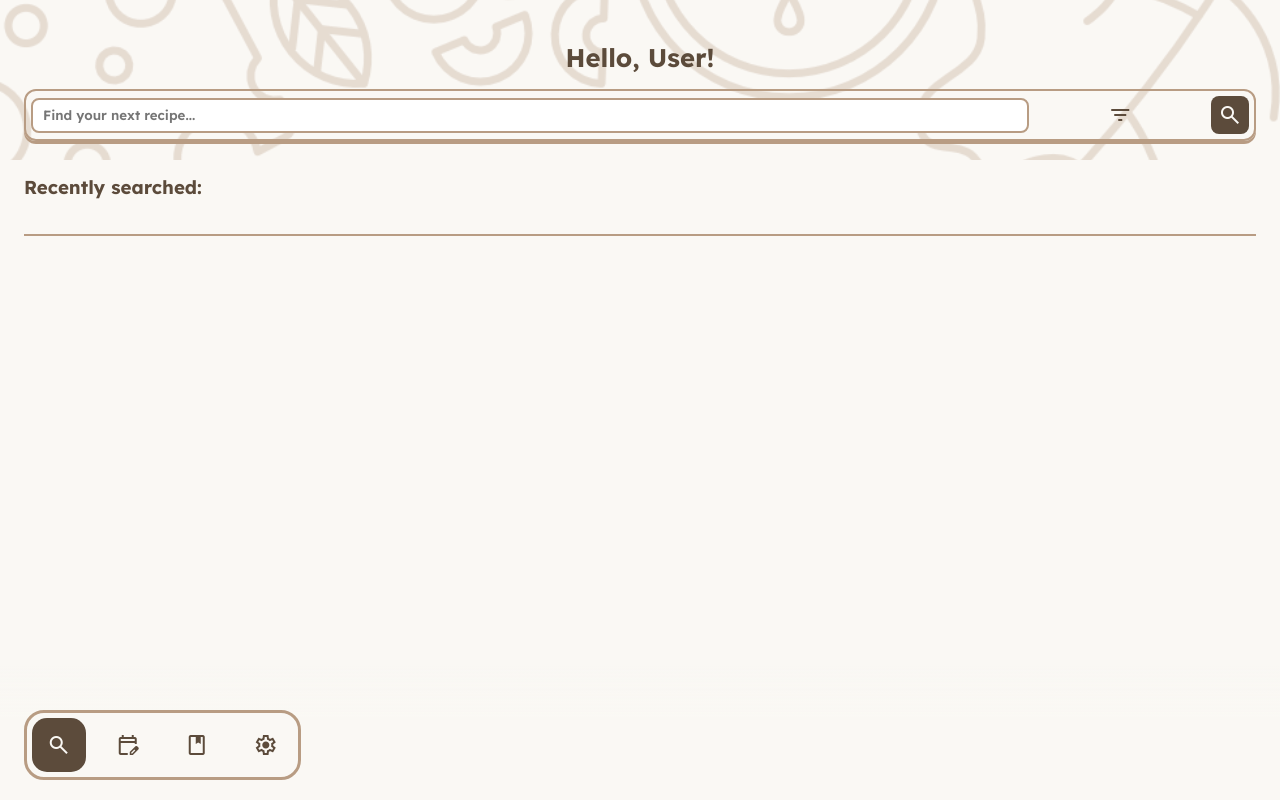
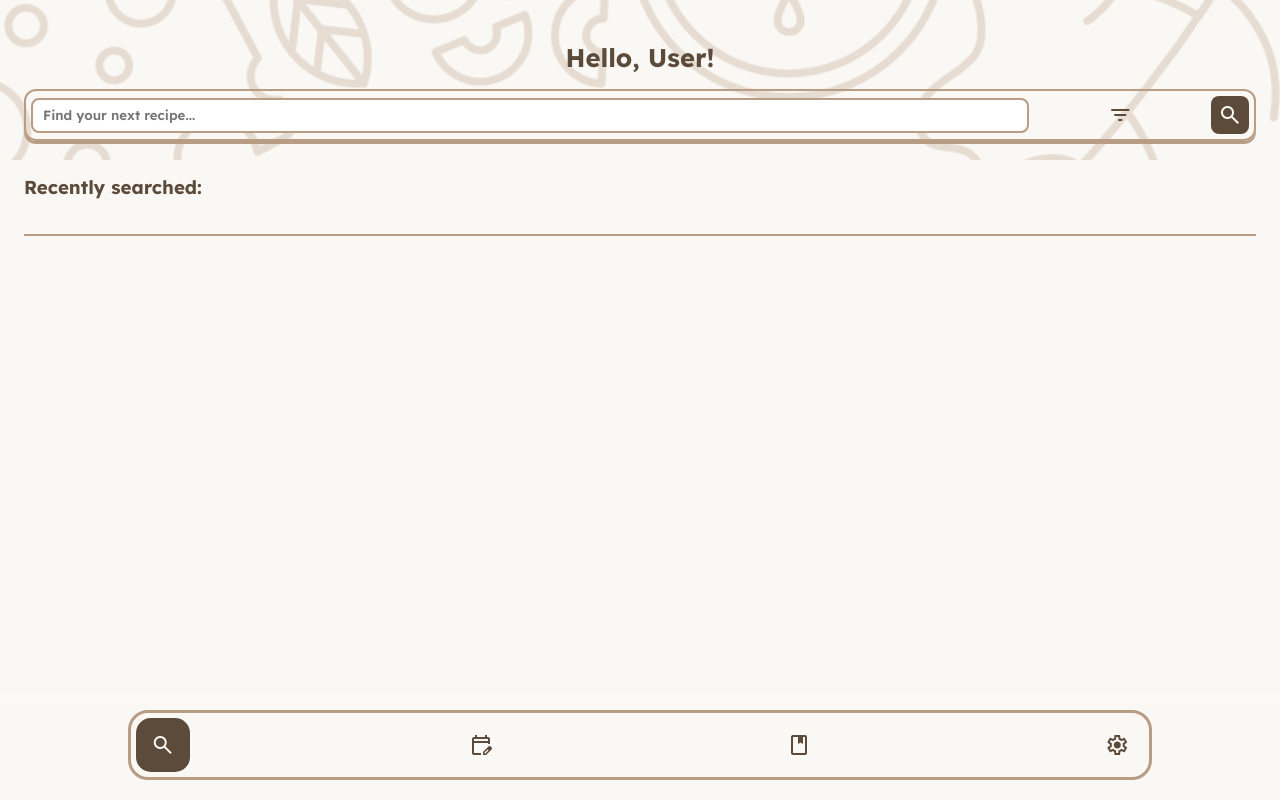
Before and after one commit to turbonobsin/MealPlanningApp, a Vue app: page /details/1 in a window 1280 px wide. Built offline with nearby package versions, Linux system fonts and the light colour scheme.

Commit message:
center bar

```diff
--- a/src/components/FavoriteRecipe.vue
+++ b/src/components/FavoriteRecipe.vue
@@ -1,14 +1,13 @@
-<script setup>
+<script setup lang="ts">
 import { Recipe, useProfilesStore } from '@/stores/profiles';
 import { ref } from 'vue';
 import AddRecipeToCalMenu from './calendar/AddRecipeToCalMenu.vue';
 import { useRouter } from 'vue-router';
 
 
-const props = defineProps({
-    recipe: Recipe
-});
-
+const props = defineProps<{
+    recipe:Recipe
+}>();
 // console.log(props.recipe);
 
 const profile_store = useProfilesStore();
--- a/src/components/Footer.vue
+++ b/src/components/Footer.vue
@@ -24,8 +24,10 @@ function moveSelector(){
 #menu_bar{
     position: fixed;
     gap: 15px;
-    justify-self: center;
+    /* justify-self: center; */
     bottom: 20px;
+    left: 10vw;
+    right: 10vw;
     padding: .3em;
     border: 3px solid var(--medium);
     border-radius: 20px;
```
